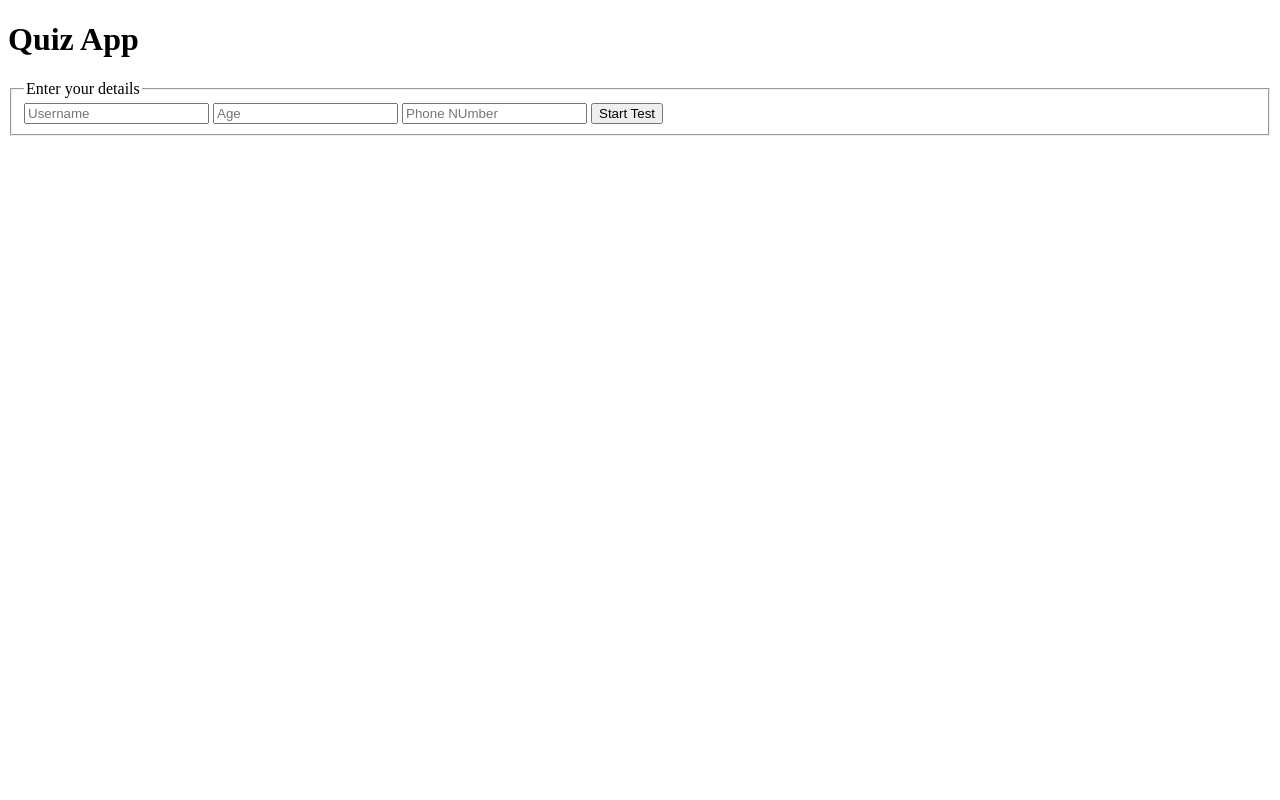
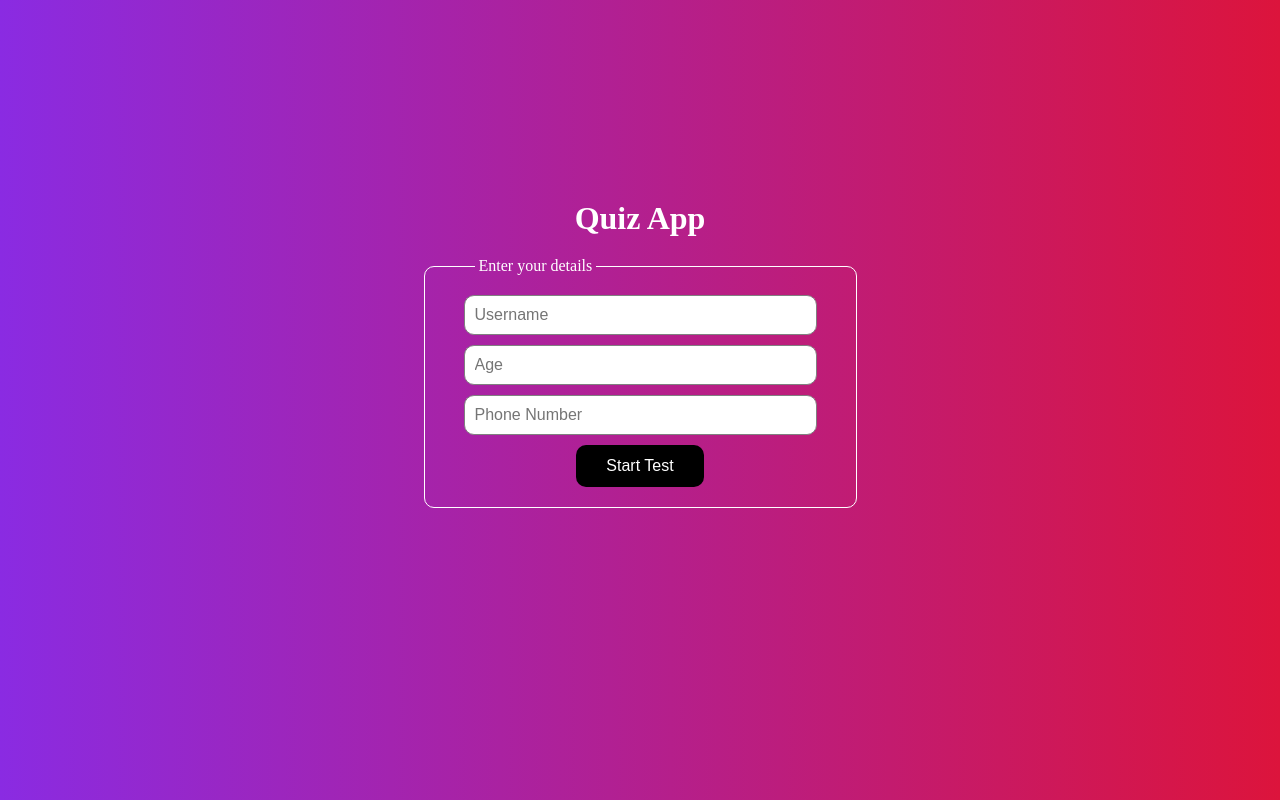
Before and after one commit to tanish0007/quiz-app, a website: page public/index.html in a window 1280 px wide. Drawn offline with Linux system fonts and the light colour scheme.

Commit message:
little css

```diff
--- /dev/null
+++ b/public/css/main.css
@@ -0,0 +1,58 @@
+*{
+    padding: 0;
+    margin: 0;
+    color: white;
+}
+
+body{
+    width: 100%;
+    height: 100vh;
+    display: flex;
+    align-items: center;
+    justify-content: center;
+    background: linear-gradient(90deg,#8a2be2, #dc143c);
+}
+
+.container{
+    height: 50%;
+    display: flex;
+    flex-direction: column;
+    align-items: center;
+    row-gap: 20px;
+}
+
+fieldset {
+    padding: 20px 50px;
+    border-radius: 10px;
+    width: 100%;
+    display: flex;
+    flex-direction: column;
+    align-items: center;
+    row-gap: 10px;
+    border: 1px solid white;
+}
+
+fieldset input{
+    width: 100%;
+    font-size: 16px;
+    padding: 10px;
+    border-radius: 10px;
+    outline: none;
+    border: 1px solid gray;
+    color: black;
+}
+
+fieldset button {
+    border: none;
+    background-color: #000;
+    padding: 12px 30px;
+    color: white;
+    border-radius: 10px;
+    font-size: 16px;
+    cursor: pointer;
+    cursor: pointer;
+    transition: .4s ease;
+}
+fieldset button:hover {
+    box-shadow: 0 0 10px #ffffff;
+}
--- /dev/null
+++ b/public/css/test.css
@@ -0,0 +1,113 @@
+*{
+    padding: 0;
+    margin: 0;
+    box-sizing: border-box;
+}
+.container{
+    display: flex;
+    flex-direction: column;
+    width: 100%;
+    height: 100vh;
+    overflow: hidden;
+}
+nav{
+    width: 100%;
+    display: flex;
+    align-items: center;
+    justify-content: space-between;
+    height: 70px;
+    /* background: linear-gradient(90deg, #dc143c, #8a2be2); */
+    background-color: black;
+    color: white;
+    padding: 0 40px;
+}
+section{
+    width: 100%;
+    display: flex;
+    height: 100%;
+    background-color: black;
+}
+.user-details{
+    display: flex;
+    flex-direction: column;
+    align-items: center;
+    justify-content: center;
+}
+.user-name{
+    font-weight: 600;
+    font-size: 18px;
+}
+.user-age {
+    font-weight: 500;
+}
+.buttons{
+    padding: 10px;
+    width: 80px;
+    display: flex;
+    flex-direction: column;
+    align-items: center;
+    overflow: auto;
+    row-gap: 5px;
+}
+.buttons label {
+    background-color: white;
+    font-size: 20px;
+    text-align: center;
+    width: 50px;
+    height: 50px;
+    margin: 2px;
+    border-radius: 10px;
+    display: flex;
+    align-items: center;
+    justify-content: center;
+    cursor: pointer;
+    font-weight: 700;
+}
+.buttons input{
+    display: none;
+}
+.buttons label:has(input:checked) {
+    background-color: #8a2be2;
+    color: white;
+}
+.test-container{
+    width: 100%;
+    padding: 100px;
+    flex: 1;
+    display: flex;
+    align-items: flex-start;
+}
+.test-que{
+    color: white;
+    display: flex;
+}
+.que{
+    margin-bottom: 20px;
+    font-size: 18px;
+}
+.options{
+    display: flex;
+    flex-direction: column;
+    row-gap: 10px;
+    margin-bottom: 20px;
+}
+.options label {
+    cursor: pointer;
+    font-size: 18px;
+}
+.options input {
+    margin-right: 10px;
+}
+.test-que button {
+    padding: 15px 25px;
+    font-size: 17px;
+    border-radius: 10px;
+    /* background: linear-gradient(90deg, #8a2be2, #dc143c); */
+    background-color: transparent   ;
+    color: white;
+    border: 1px solid white;
+    cursor: pointer;
+}
+.test-que button:hover {
+    box-shadow: 0 0 20px rgb(255, 255, 255);
+}
--- a/public/index.html
+++ b/public/index.html
@@ -4,15 +4,16 @@
     <meta charset="UTF-8">
     <meta name="viewport" content="width=device-width, initial-scale=1.0">
     <title>Quiz App</title>
+    <link rel="stylesheet" href="css/main.css">
 </head>
 <body>
     <div class="container">
         <h1>Quiz App</h1>
         <fieldset>
-            <legend>Enter your details</legend>
+            <legend>&nbsp;Enter your details&nbsp;</legend>
             <input type="text" name="username" id="username" required placeholder="Username">
             <input type="number" name="user-age" id="user-age" required placeholder="Age">
-            <input type="tel" name="phone" id="phone" required placeholder="Phone NUmber">
+            <input type="tel" name="phone" id="phone" required placeholder="Phone Number">
             <button id="startBtn">Start Test</button>
         </fieldset>
     </div>
```
Also changed, not shown: public/js/test.js (+5 -5 lines), public/test.html (+4 -57 lines).
